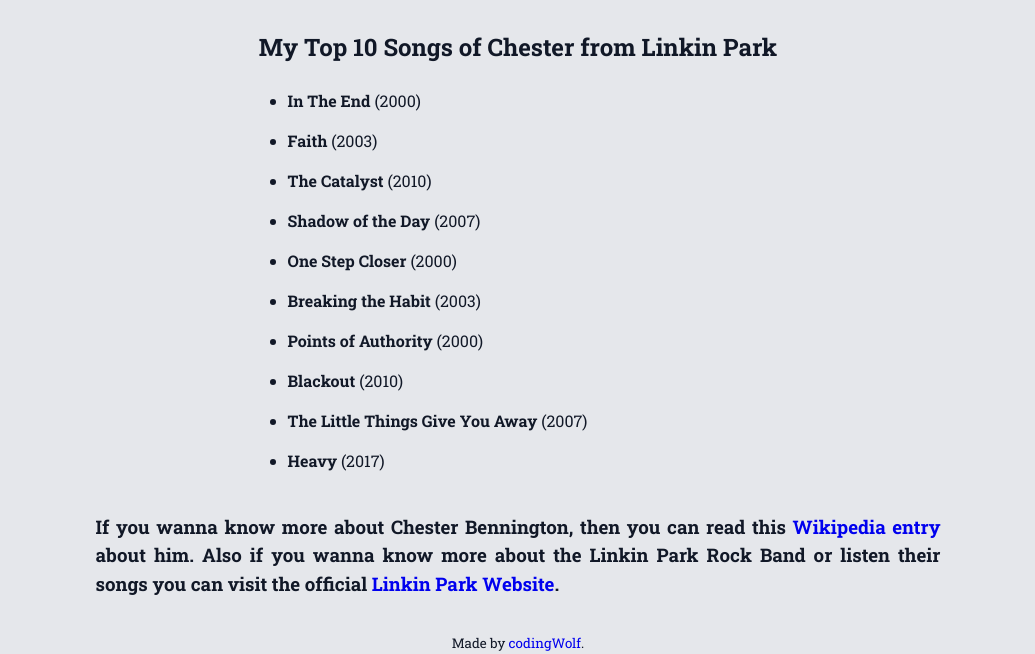
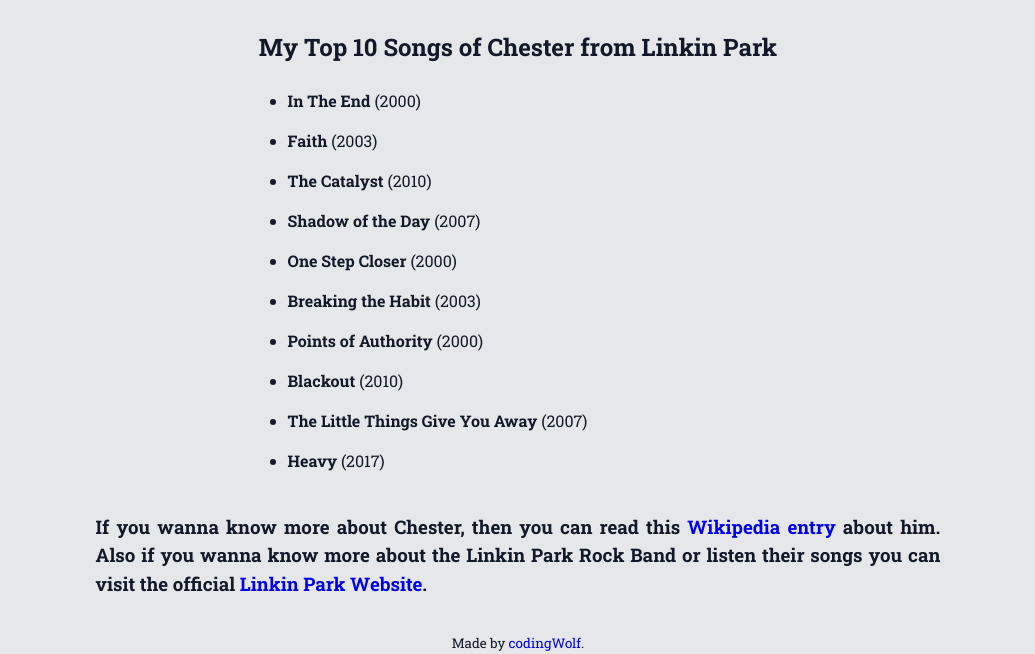
Before and after one commit to codingwolf-at/chester-tribute-page, a plain HTML site: page index.html in a window 1280 px wide. Shown: the part 1742-2396 px from the top of the page, without its empty margins (122-1157 px from the left). Drawn offline with Linux system fonts and the light colour scheme.

Commit message:
fix: typo

```diff
--- a/index.html
+++ b/index.html
@@ -40,7 +40,7 @@
                 <li><strong>Heavy</strong> (2017)</li>
             </ul>
 
-            <h3>If you wanna know more about Chester Bennington, then you can read this <a id="tribute-link" href="https://en.wikipedia.org/wiki/Chester_Bennington" target="_blank">Wikipedia entry</a> about him. Also if you wanna know more about the Linkin Park Rock Band or listen their songs you can visit the official <a id="tribute-link" href="https://www.linkinpark.com/" target="_blank">Linkin Park Website</a>. </h3>
+            <h3>If you wanna know more about Chester, then you can read this <a id="tribute-link" href="https://en.wikipedia.org/wiki/Chester_Bennington" target="_blank">Wikipedia entry</a> about him. Also if you wanna know more about the Linkin Park Rock Band or listen their songs you can visit the official <a id="tribute-link" href="https://www.linkinpark.com/" target="_blank">Linkin Park Website</a>. </h3>
 
         </section>
 
```
